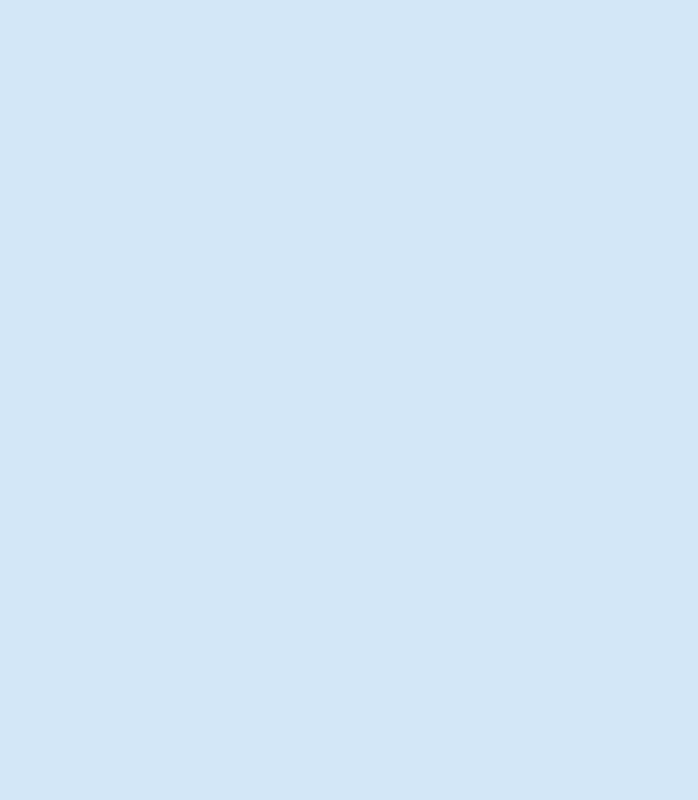
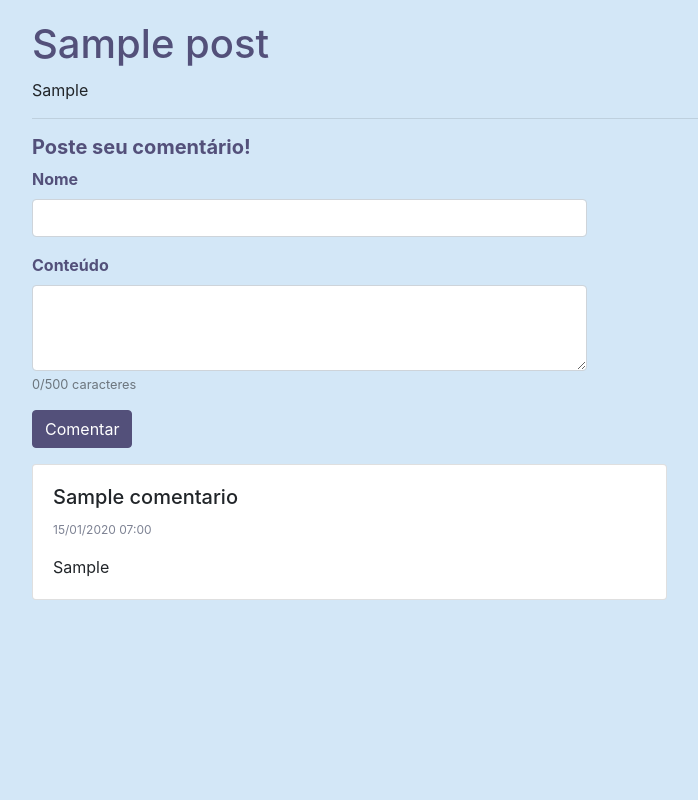
Before and after one commit to meruyme/sistema-blogs, a Django app: page /blog/posts/1/ in a window 1280 px wide. Before the commit the part shown is empty. Shown: the whole page, without its empty margins (53-751 px from the left). Run offline with Django 3.2, Linux system fonts and the light colour scheme; tables that the repository leaves empty hold one stand-in row (values such as "Sample post"); some libraries are stand-ins or nearby versions.

Commit message:
feat: Ajustes nos templates

```diff
--- a/blog/forms.py
+++ b/blog/forms.py
@@ -26,3 +26,21 @@ class AddComentarioForm(forms.ModelForm):
     class Meta:
         model = Comentario
         fields = ['nome_usuario', 'conteudo']
+
+        widgets = {
+            'conteudo': forms.Textarea(attrs={'rows': 3})
+        }
+        help_texts = {
+            'conteudo': '0/500 caracteres'
+        }
+
+    def __init__(self, post, *args, **kwargs):
+        super(AddComentarioForm, self).__init__(*args, **kwargs)
+        self.post = post
+
+    def save(self, commit=True):
+        comentario = super(AddComentarioForm, self).save(commit=False)
+        comentario.post = self.post
+        if commit:
+            comentario.save()
+        return comentario
--- a/blog/static/css/styles.css
+++ b/blog/static/css/styles.css
@@ -30,11 +30,6 @@ label{
     width: 100%;
 }
 
-.text-bottom {
-    padding-top: 15px;
-    text-align: center
-}
-
 .btn{
     background-color: #53507A;
     border-color: #53507A;
@@ -42,12 +37,8 @@ label{
 }
 
 .btn:hover, .btn:focus, .btn:active {
-    background-color: #88b5df;
-    border-color: #88b5df;
-}
-
-.messages {
-    margin: 10px;
+    background-color: #757294;
+    border-color: #757294;
 }
 
 .txt-truncate{
--- a/blog/templates/base.html
+++ b/blog/templates/base.html
@@ -15,7 +15,8 @@
 
 <body>
     <div class="home background-home">
-            <div class="messages">
+            <div class="container">
+                <div>
                         {% for message in messages %}
                             {% if message.tags == "info" %}
                                 <div class="alert alert-primary" id="message_container">
@@ -34,6 +35,7 @@
                 </div>
                 {% block content %}{% endblock %}
             </div>
+    </div>
 
 <script src="https://code.jquery.com/jquery-3.5.1.js"
         integrity="sha256-QWo7LDvxbWT2tbbQ97B53yJnYU3WhH/C8ycbRAkjPDc="
--- a/blog/templates/listar_posts.html
+++ b/blog/templates/listar_posts.html
@@ -3,7 +3,6 @@
 {% load crispy_forms_filters %}
 
 {% block content %}
-    <div class="container">
     <div class="d-flex justify-content-between">
         <h1 class="title">Posts</h1>
         <form method="get" class="d-flex align-items-end">
@@ -25,7 +24,7 @@
             </div>
         {% endfor %}
     </div>
-    </div>
+
     <nav class="d-flex justify-content-center" aria-label="Page navigation">
             <nav aria-label="Page navigation example">
                 <ul class="pagination">
--- a/blog/templates/visualizar_post.html
+++ b/blog/templates/visualizar_post.html
@@ -4,7 +4,50 @@
 
 {% block content %}
 
+    <div>
+        <h1 class="title">{{ post.titulo }}</h1>
+        <p class="text-justify">{{ post.conteudo }}</p>
+    </div>
+    <hr>
+    <div style="width: 50%">
+        <form method="post">
+            {% csrf_token %}
+            <h5 style="font-weight: bold; color: #53507A">Poste seu comentário!</h5>
+            {{ form|crispy }}
+            <button class="btn">Comentar</button>
+        </form>
+    </div>
+
+    <div class="mt-3">
+        <div class="row">
+            {% for comentario in comentarios %}
+                <div class="col-9 col-lg-7 mb-3">
+                    <div class="card">
+                        <div class="card-body">
+                            <h5 class="card-title">{{ comentario.nome_usuario }}</h5>
+                            <p class="card-text txt-date-card">{{ comentario.criado_em|date:"d/m/Y H:i" }}</p>
+                            <p class="card-text">{{ comentario.conteudo }}</p>
+                        </div>
+                    </div>
+                </div>
+            {% endfor %}
+        </div>
+    </div>
+
+    <nav class="d-flex justify-content-center" aria-label="Page navigation">
+            <nav aria-label="Page navigation example">
+                <ul class="pagination">
+                    {% bootstrap_paginate comentarios range=5 show_prev_next="true" show_first_last="true" %}
+                </ul>
+            </nav>
+    </nav>
 
 {% endblock %}
 {% block javascript %}
+    <script>
+        $('#id_conteudo').on('input',function(e){
+            let tamanho_conteudo = $('#id_conteudo').val().length;
+            $('#hint_id_conteudo').text(`${tamanho_conteudo}/500 caracteres`);
+        });
+    </script>
 {% endblock %}
--- a/blog/views.py
+++ b/blog/views.py
@@ -23,10 +23,13 @@ def visualizar_post(request, post_id):
     except Post.DoesNotExist:
         messages.error(request, 'Post não existe.')
         return redirect('blog:listar_posts')
-    comentarios = post.comentarios.all().order_by('-criado_em')
+    queryset = post.comentarios.all().order_by('-criado_em')
+    comentarios = paginar_registros(request, queryset, 5)
 
-    form = AddComentarioForm(request.POST or None)
+    form = AddComentarioForm(post, request.POST or None)
     if request.POST:
         if form.is_valid():
             form.save()
+            messages.success(request, 'Comentário adicionado com sucesso!')
+            return redirect('blog:visualizar_post', post_id=post.id)
     return render(request, 'visualizar_post.html', locals())
```
Lines whose indentation alone changed are shown as unchanged.
